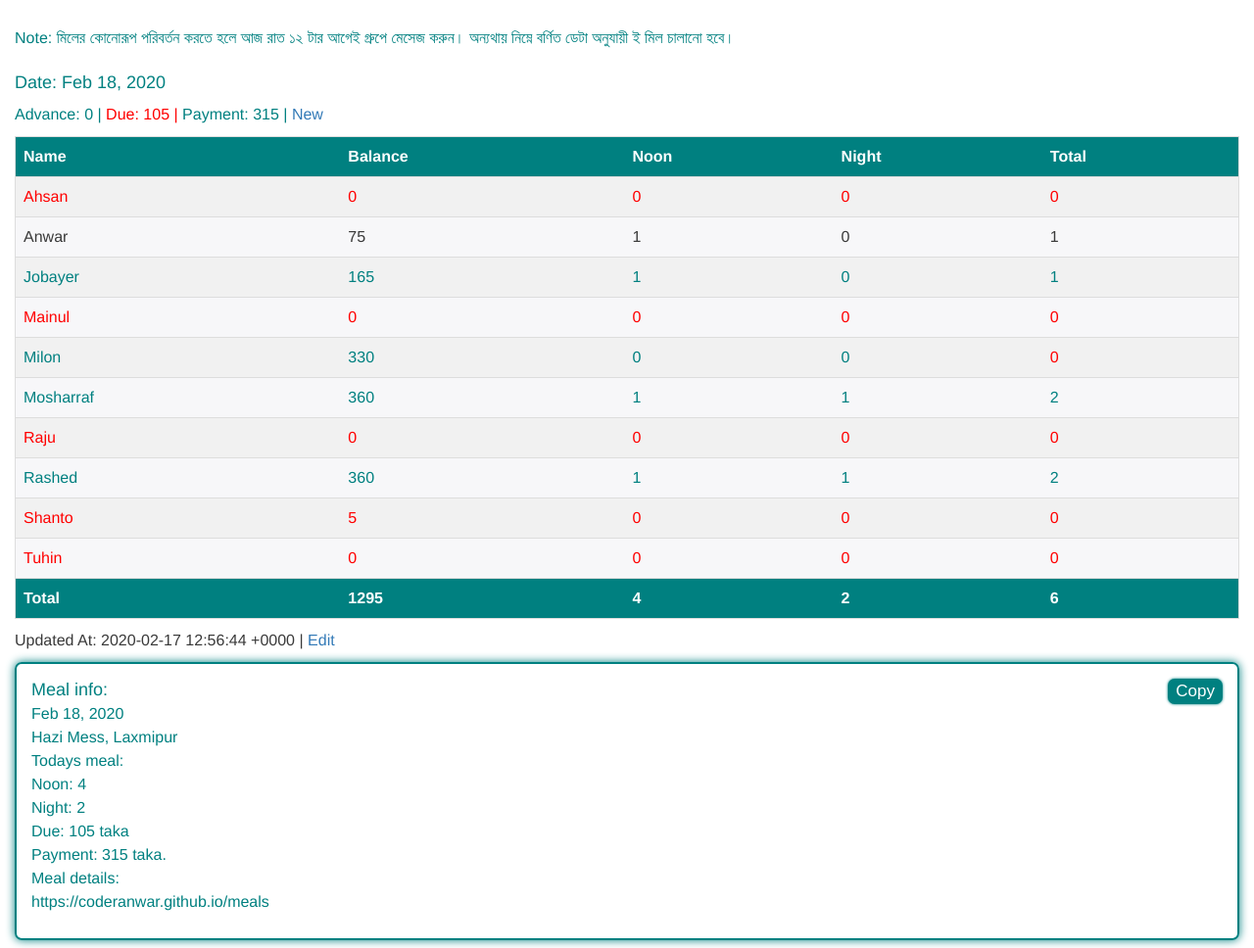
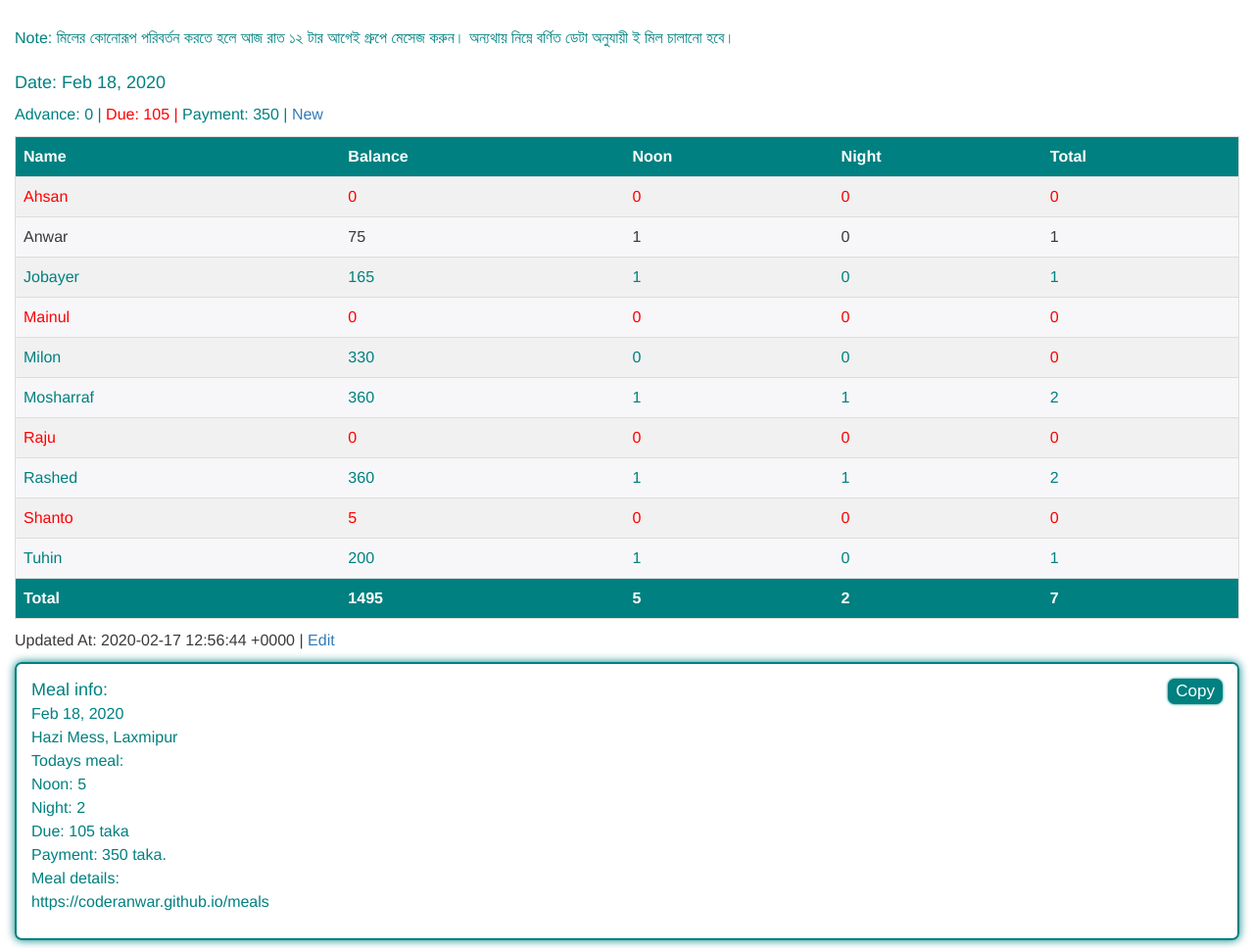
Before and after one commit to coderanwar/meals, a Jekyll site: the page built from index.html, in a window 1280 px wide and 1400 px high. Shown: the part 197-1165 px from the top of the window at 98% size. Built offline with Jekyll 4.4.1, drawn with Linux system fonts in a browser that asks for light colours.

Commit message:
Update meals.yml

```diff
--- a/_data/meals.yml
+++ b/_data/meals.yml
@@ -41,8 +41,8 @@
       Noon: 0
       Night: 0
     - Name: "Tuhin"
-      Balance: 0
-      Noon: 0
+      Balance: 200
+      Noon: 1
       Night: 0
 
 - Date: 2020-02-17
```
